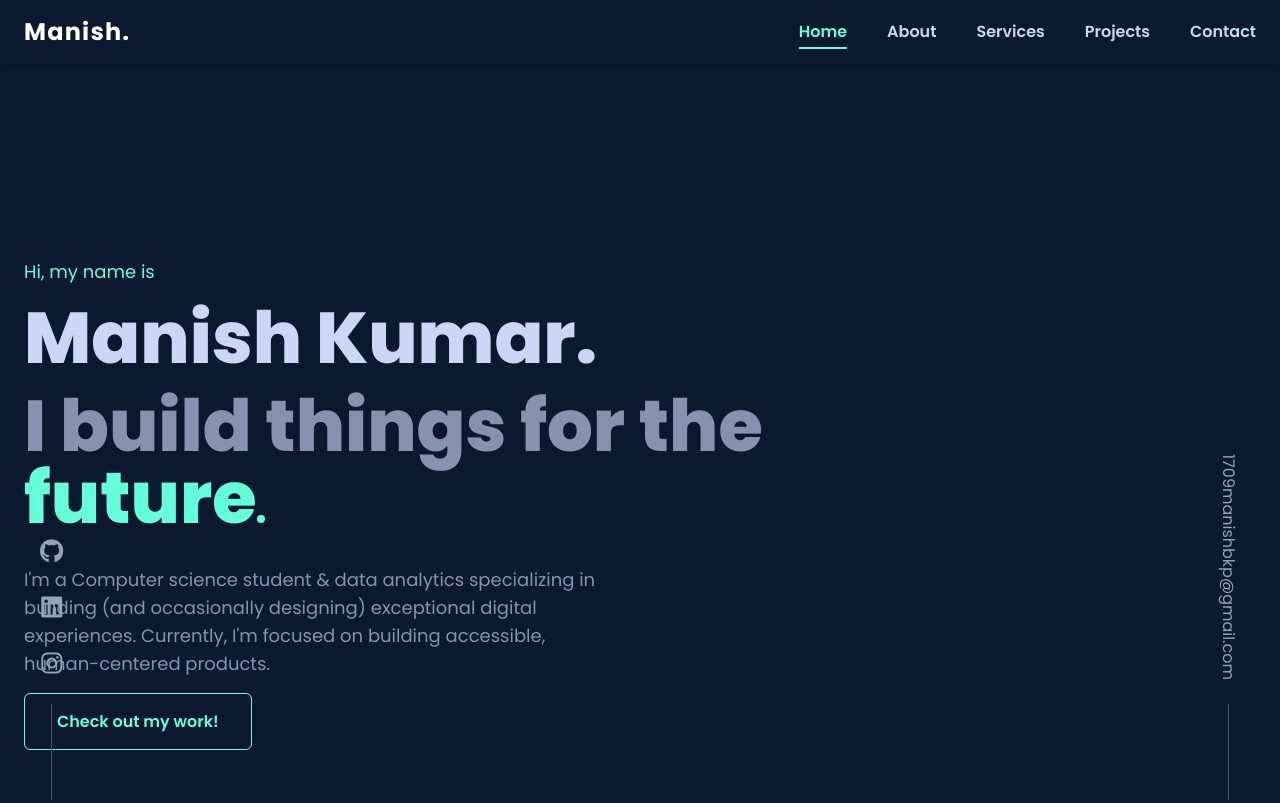
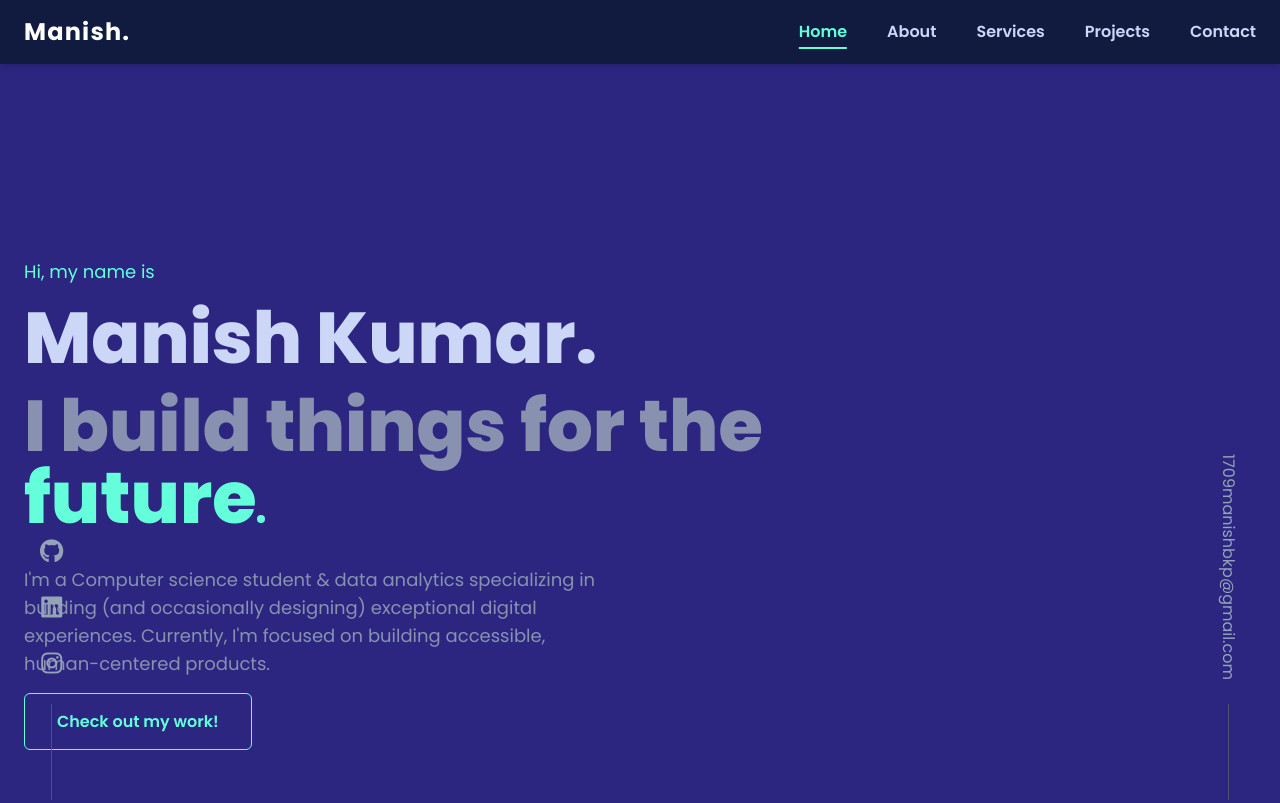
Before and after one commit to def-manish/github.io, a plain HTML site: page index.html in a window 1280 px wide. Shown: the top 803 px of the page. Drawn offline with nearby package versions, Linux system fonts and the light colour scheme.

Commit message:
Update index.html

```diff
--- a/index.html
+++ b/index.html
@@ -3,14 +3,14 @@
 <head>
     <meta charset="UTF-8">
     <meta name="viewport" content="width=device-width, initial-scale=1.0">
-    <title>Manish - Creative Developer & Analytics Portfolio</title>
+    <title>Manish - Backend Developer & Analytics Portfolio</title>
     <script src="https://cdn.tailwindcss.com"></script>
     <link href="https://fonts.googleapis.com/css2?family=Poppins:wght@400;500;600;700;800&display=swap" rel="stylesheet">
     <link rel="stylesheet" href="https://cdnjs.cloudflare.com/ajax/libs/font-awesome/6.4.0/css/all.min.css">
     <style>
         body {
             font-family: 'Poppins', sans-serif;
-            background-color: #0a192f; /* Dark Navy Blue */
+            background-color: #2C2680; /* new color add*/
             color: #a8b2d1; /* Light Slate */
         }
         .nav-link {
```
